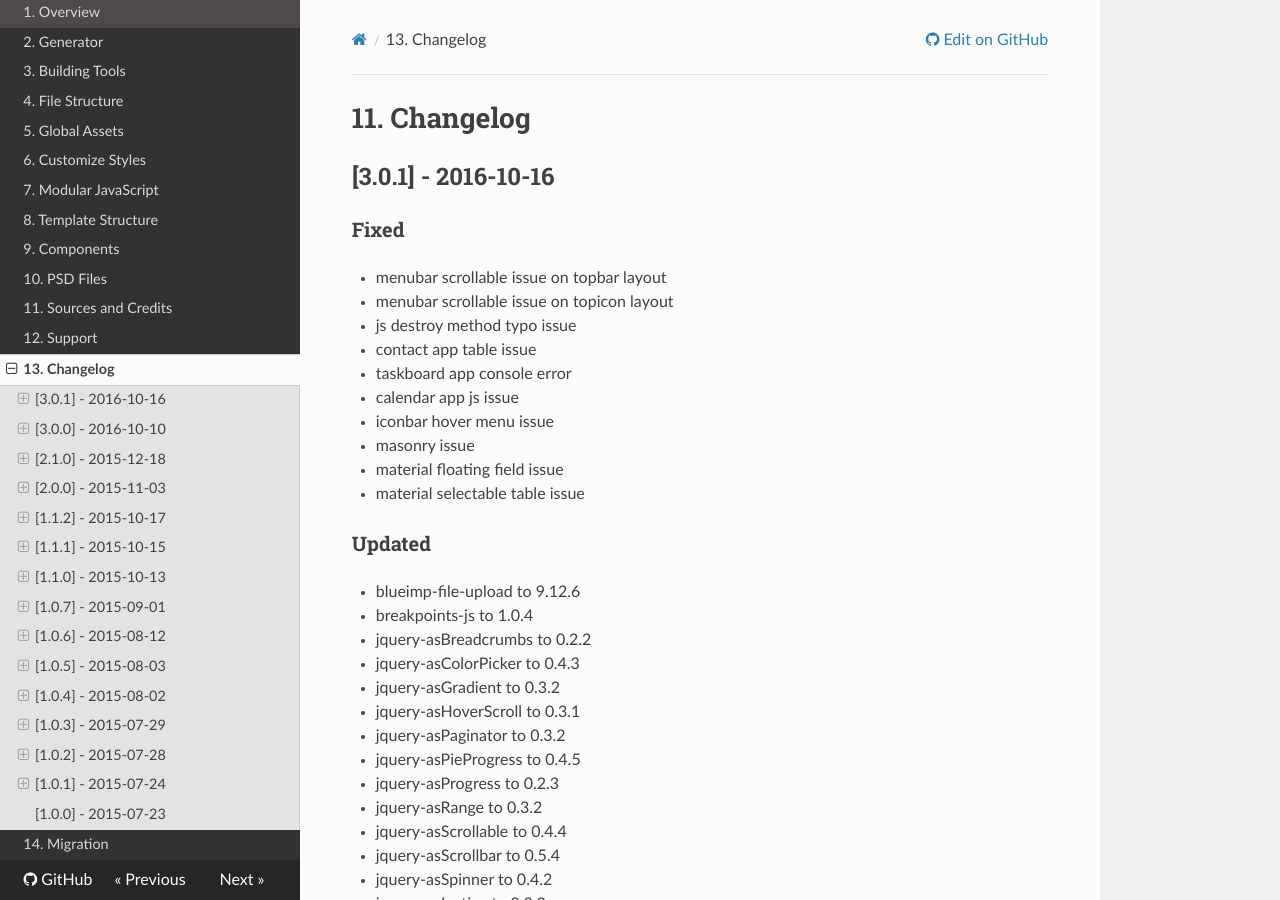
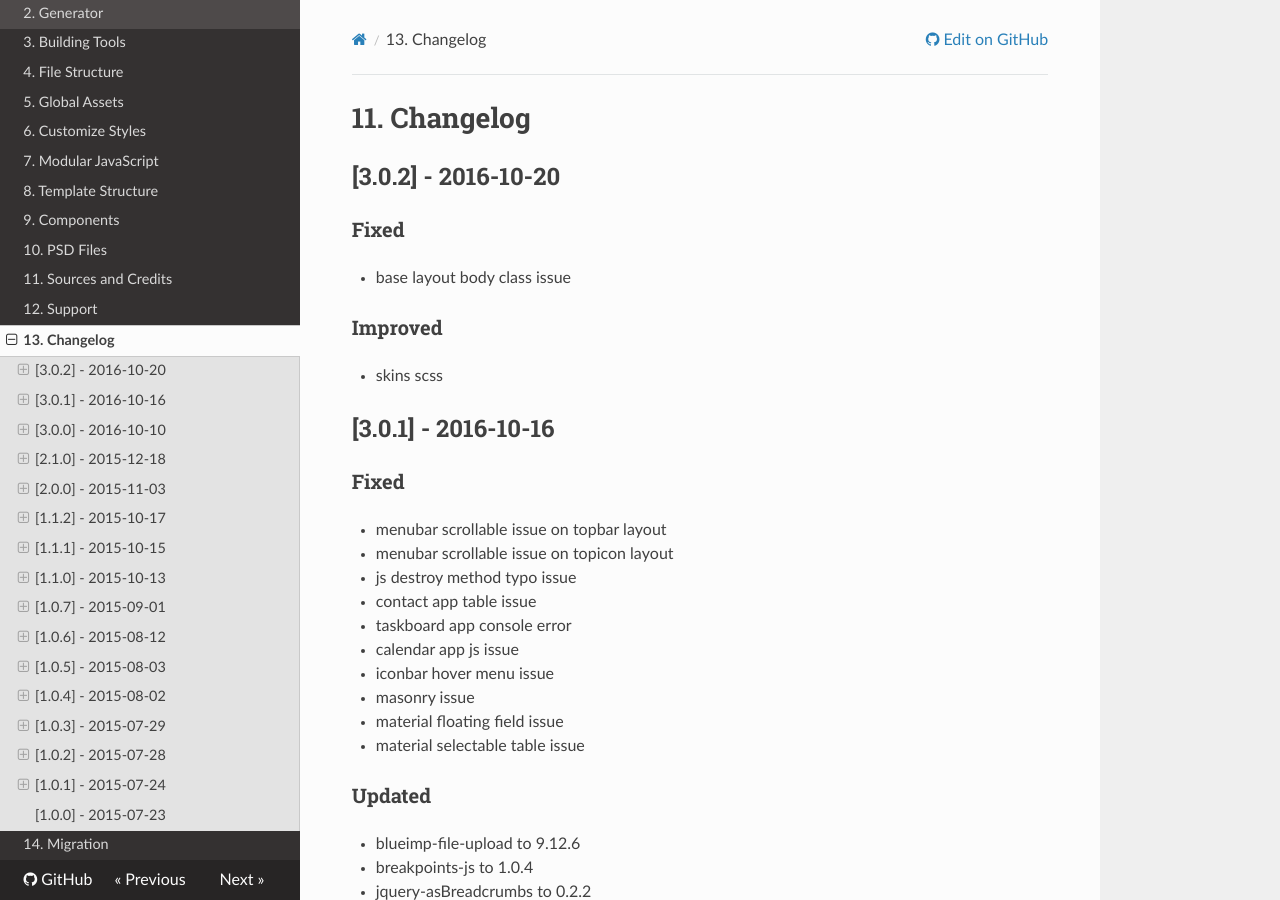
Before and after one commit to thecreation/remark-docs, an MkDocs documentation site: the page built from docs/changelog.md, in a window 1280 px wide and 900 px high. Built offline with MkDocs 1.6.1, drawn with Linux system fonts in a browser that asks for light colours; nearby versions of some CDN libraries; old or Windows-style settings are respelled for this version of MkDocs.

Commit message:
commit message

```diff
--- a/docs/changelog.md
+++ b/docs/changelog.md
@@ -1,4 +1,12 @@
 #11. Changelog
+
+[3.0.2] - 2016-10-20
+--------------------
+### Fixed
+- base layout body class issue
+
+### Improved
+- skins scss
 
 [3.0.1] - 2016-10-16
 --------------------
```
